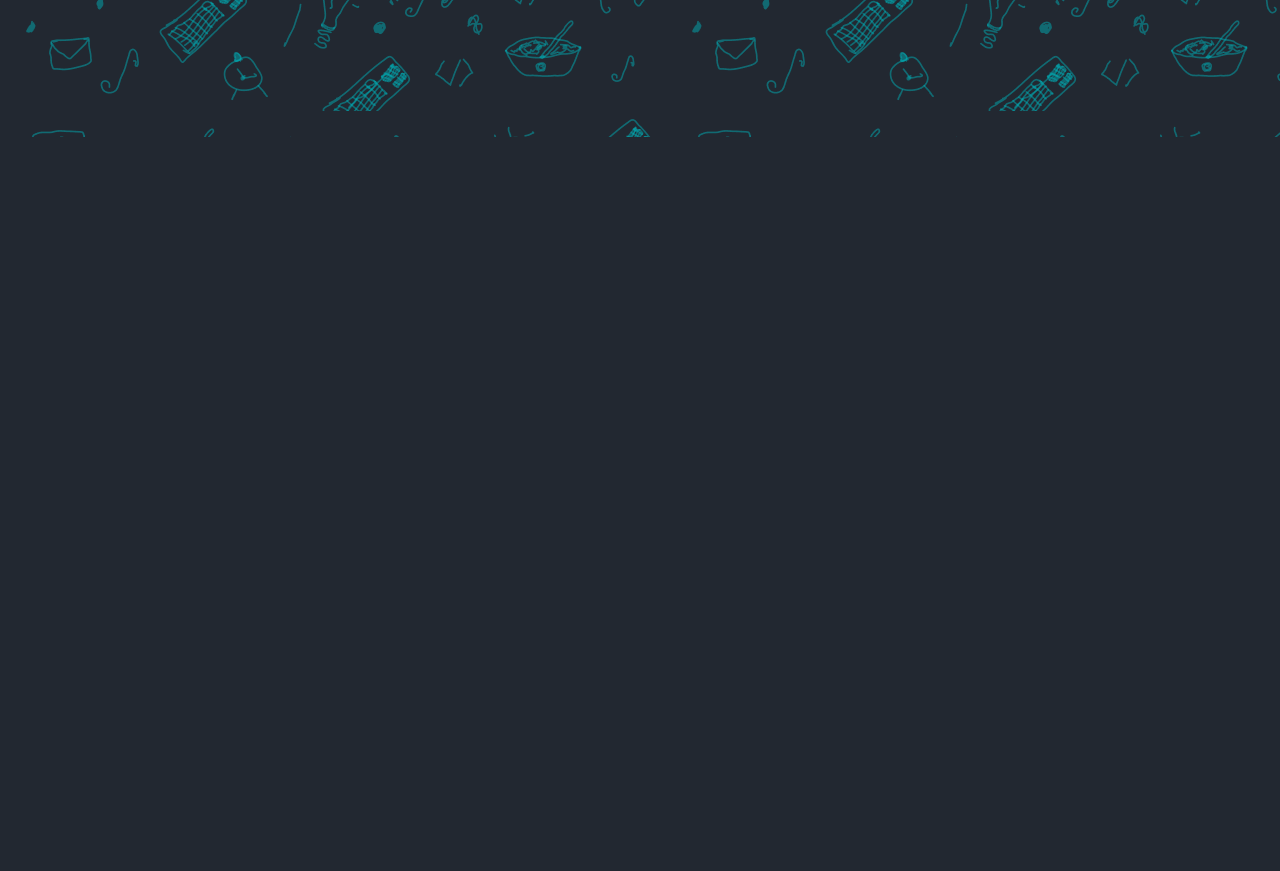
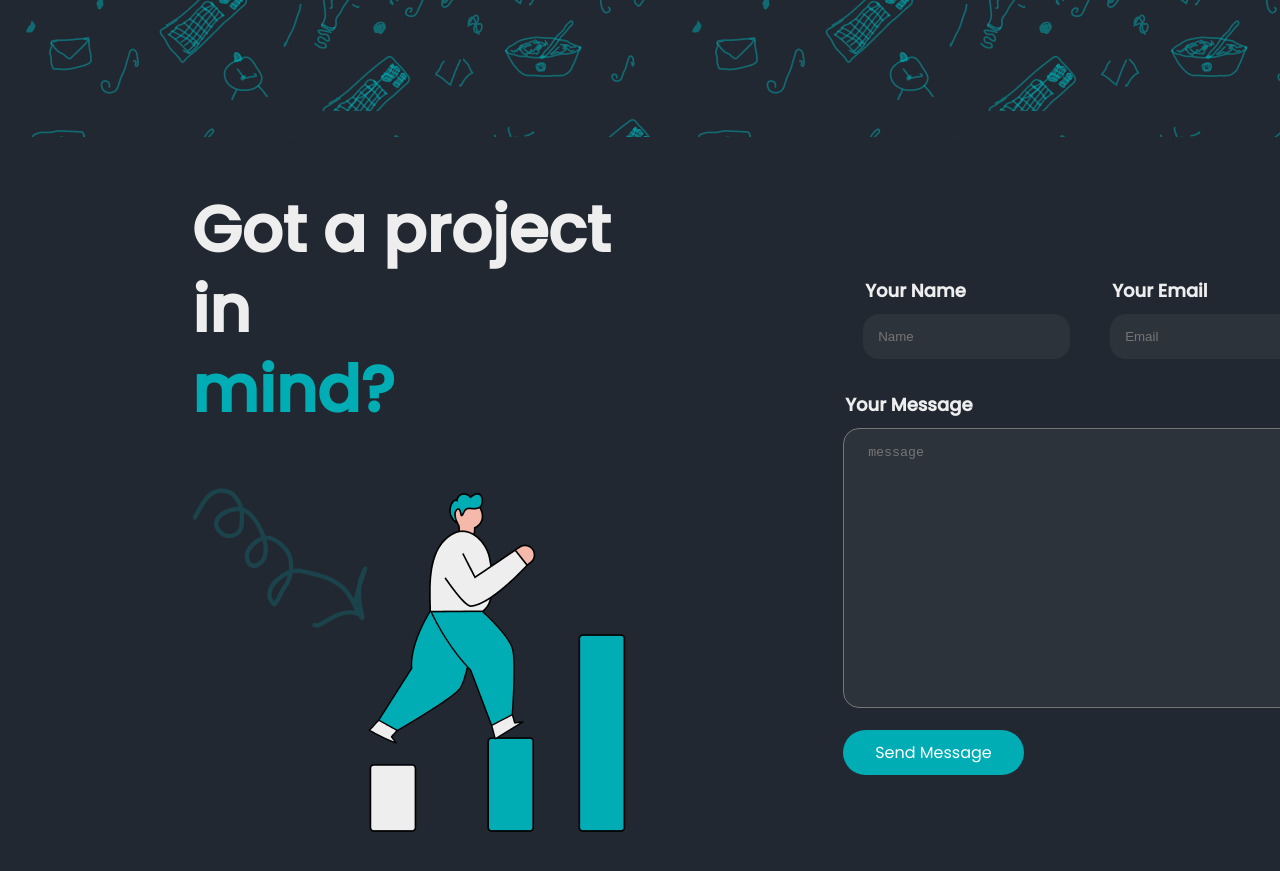
Before and after one commit to thiagocordeirodantas/WebDesign, a React (Create React App) app in the folder webpage/: page / in a window 1280 px wide. Shown: the part 2640-3511 px from the top of the page. Before the commit the page ends 2777 px from the top, so only its background shows below. Built offline with nearby package versions, Linux system fonts and the light colour scheme.

Commit message:
Secao Contato finalizada

```diff
--- a/webpage/src/App.js
+++ b/webpage/src/App.js
@@ -2,6 +2,7 @@ import Navegacao from "./components/Navegacao";
 import Header from "./components/Header";
 import Sobre from "./components/Sobre";
 import Projetos from "./components/Projetos";
+import Contato from "./components/Contato";
 
 function App() {
   return (
@@ -10,6 +11,7 @@ function App() {
       <Header/>
       <Sobre/>
       <Projetos/>
+      <Contato/>
     </div>
   );
 }
--- /dev/null
+++ b/webpage/src/components/Contato/Contato.css
@@ -0,0 +1,127 @@
+.contato-container {
+    display: flex;
+    height: 64rem;
+    margin-left: 15%;
+}
+
+.contato-formulario-container {
+    margin: 0 auto;
+    margin-left: 200px;
+}
+
+.contato-titulo {
+    color: var(--color-3, #EEE);
+    font-family: Poppins;
+    font-size: 4rem;
+    font-style: normal;
+    font-weight: 700;
+    line-height: 5rem; /* 125% */
+    margin-bottom: 0;
+}
+
+.contato-subtitulo{
+    color: var(--color-3, #00ADB5);
+    font-family: Poppins;
+    font-size: 4rem;
+    font-style: normal;
+    font-weight: 700;
+    line-height: 5rem;
+    margin-top: 0;
+}
+
+.imagens-contato {
+    display: flex;
+    align-items: center;
+}
+
+
+.imagem-1-contato {
+    height: 140px;
+    margin-bottom: 200px;
+    flex-shrink: 0;
+    stroke: rgba(0, 173, 181, 0.20);
+}
+
+.formulario-container {
+    display: flex;
+    margin-left: 20%;
+}
+
+.textos-container-contato {
+    display: flex;
+
+    margin-top: 20%;
+
+}
+
+.mensagem-container {
+    display: flex;
+    flex-direction: column;
+    justify-content: center;
+    margin-top: 2%;
+}
+
+
+.contato-texto {
+    color: var(--color-3, #EEE);
+    font-family: Poppins;
+    font-size: 1.125rem;
+    font-style: normal;
+    font-weight: 700;
+    line-height: normal;
+
+}
+
+.inputs-container {
+    margin: 20px;
+}
+
+input {
+    border: none;
+}
+
+.input-mensagem {
+    display: flex;
+    height: 17.5rem;
+    padding: 1rem 16rem 1rem 1.5rem;
+    align-items: flex-start;
+    gap: 0.625rem;
+    align-self: stretch;
+    border-radius: 1rem;
+    background: rgba(57, 62, 70, 0.50);
+    box-sizing: border-box;
+}
+
+
+.contato-input {
+
+    margin-top: 10px;
+    display: flex;
+    padding: 15px 15px;
+    align-items: flex-start;
+    gap: 0.625rem;
+    align-self: stretch;
+    border-radius: 1rem;
+    background: rgba(57, 62, 70, 0.50);
+}
+
+.mensagem-container {
+    display: flex;
+    width: 37.5rem;
+    flex-direction: column;
+    align-items: flex-start;
+    gap: 0.625rem;
+}
+
+
+.contato-mensagem-link {
+    display: flex;
+    padding: 0.625rem 2rem;
+    align-items: center;
+    gap: 0.625rem;
+    border-radius: 1.5rem;
+    background: var(--color-3, #00ADB5);
+    text-decoration: none;
+    color:#FFF;
+    margin-top: 2%;
+}
--- /dev/null
+++ b/webpage/src/components/Contato/index.js
@@ -0,0 +1,43 @@
+import './Contato.css';
+
+
+const Contato = () => {
+    return (
+        <div className="contato-container">
+           <div>
+            <section>
+                <h1 className="contato-titulo">Got a project in <h1 className="contato-subtitulo">mind?</h1></h1>
+            </section>
+            <section className="imagens-contato">
+                <img className="imagem-1-contato" src="Vector 186.svg"/>
+                <img className="imagem-2" src="Group 2372.png"/>
+            </section>
+           </div>
+        <div className="formulario-container">
+            <div>
+                <form>
+                    <section className="textos-container-contato">
+                        <aside className="inputs-container">
+                            <legend for="name" className="contato-texto">Your Name</legend>
+                            <input id="name" type="text" placeholder="Name" className="contato-input"/>
+                        </aside>
+                        <aside className="inputs-container">
+                            <legend for="email" className="contato-texto">Your Email</legend>
+                            <input id="email" type="email" placeholder="Email" className="contato-input"/>
+                        </aside>
+                    </section>
+
+                    <aside className="mensagem-container">
+                        <legend for="message" className="contato-texto">Your Message</legend>
+                        <textarea  id="message" placeholder="message" name="message" className="input-mensagem"   />
+                        <a href="" className="contato-mensagem-link">Send Message</a>
+                    </aside>
+                </form>
+            </div>
+        </div>
+        </div>
+    )
+}
+
+
+export default Contato;
```
